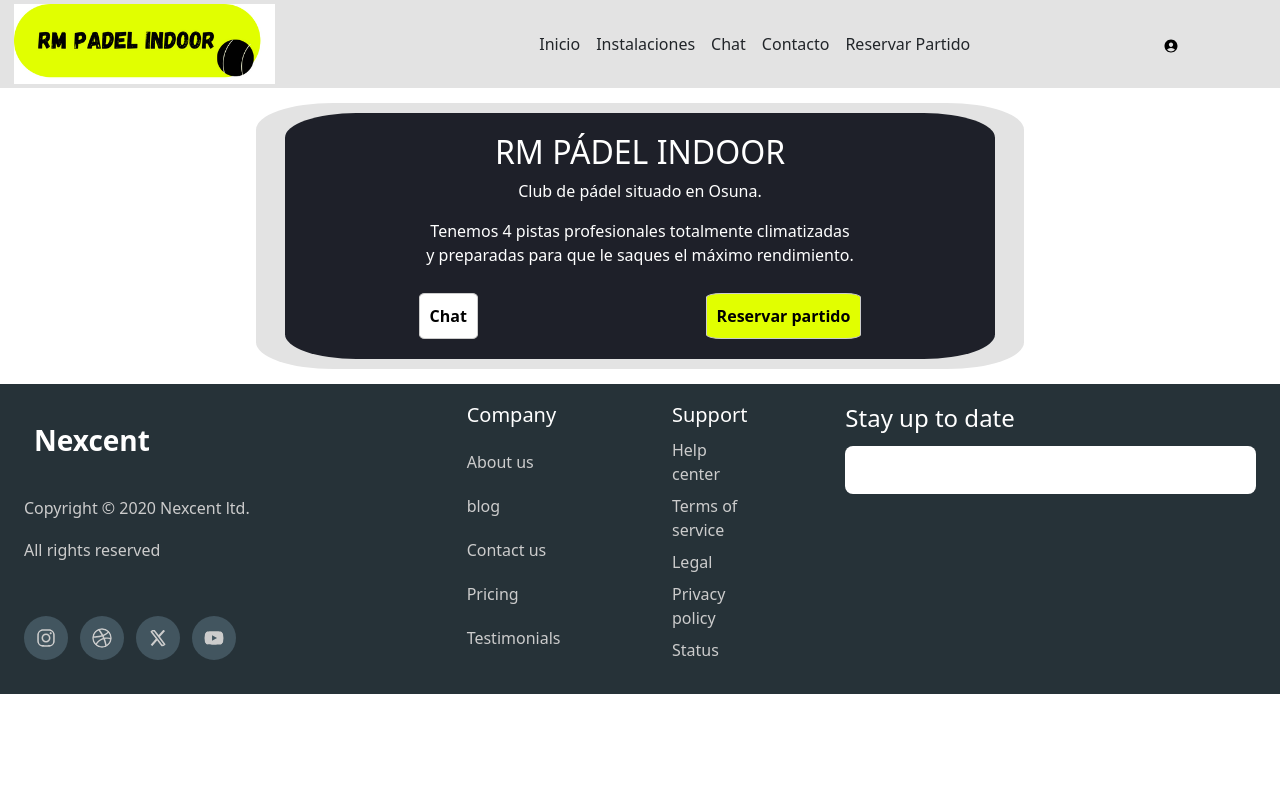
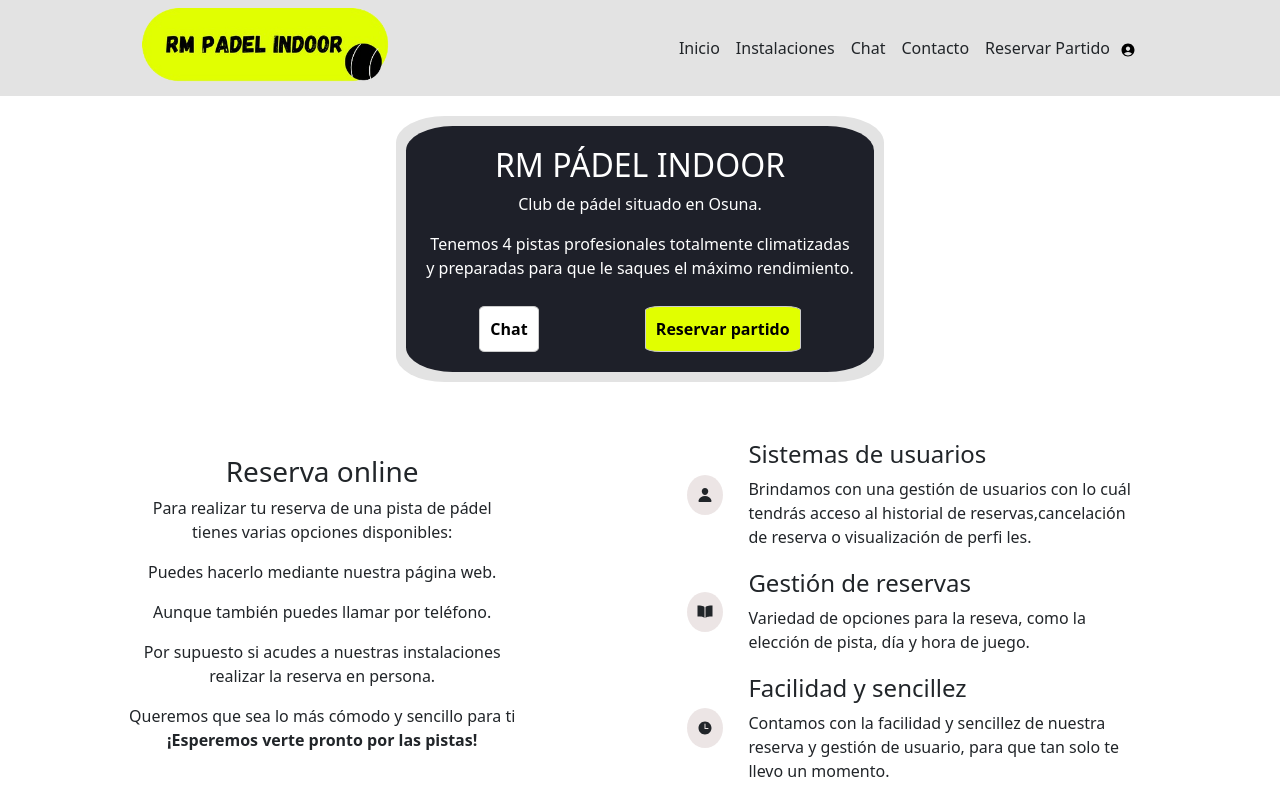
Before and after one commit to rubenmh4/frontTFG, a React (Vite) app in the folder front-end-tfg/: page / in a window 1280 px wide. Shown: the top 800 px of the page. Built offline with nearby package versions, Linux system fonts and the light colour scheme.

Commit message:
Mejora y avance de index, cambios en header como log,responsive..

```diff
--- a/front-end-tfg/src/Pages/Index/Index.css
+++ b/front-end-tfg/src/Pages/Index/Index.css
@@ -5,21 +5,19 @@
     align-items: center;
     width: 100%;
     color: white;
-    margin-top: 15px;
-    margin-bottom: 15px;
+    margin-top: 20px;
+    margin-bottom: 20px;
 
 }
 .index-ajuste{
     display: flex;
     background-color: #e3e3e3;
-    width: 60%;
     padding: 10px;
     border-radius: 10%;
 }
 
 .index-subContainer {
     padding: 20px;
-    width: 95%;
     background-color: #1E2029;
     display: flex;
     flex-direction: column;
@@ -49,3 +47,36 @@
     font-weight: bold;
     background-color: #ffff;
 }
+
+.index-container-mid {
+    display: flex;
+    flex-direction: row;
+    justify-content: space-around;
+    align-items: center;
+    margin:1.5rem;
+    padding: 1.5rem;
+}
+
+.index-info-reserva {
+    display: flex;
+    flex-direction: column;
+    text-align: center;
+}
+.index-info-section {
+    display: flex;
+    flex-direction: column;
+    width: 40%;
+    text-align: left;
+}
+
+
+@media screen and (max-width:850px) {
+    .index-container-mid {
+        flex-direction: column;
+    }
+
+    .index-info-section {
+        width: 60%;
+        margin-top: 20px;
+    }
+}
--- a/front-end-tfg/src/Pages/Index/Index.jsx
+++ b/front-end-tfg/src/Pages/Index/Index.jsx
@@ -1,7 +1,30 @@
+import { Link } from "react-router-dom";
 import "./Index.css";
+import { IoPerson ,IoBookSharp,IoTime  } from "react-icons/io5";
+import { Card } from "../../components/card/Card";
 
 export const Index = () => {
+
+  const itemsInfo =  [
+    {
+        title:'Sistemas de usuarios',
+        span: 'Brindamos con una gestión de usuarios con lo cuál tendrás acceso al historial de reservas,cancelación de reserva o visualización de perfi les.',
+        icon: <IoPerson/>
+    },
+    {
+        title:'Gestión de reservas',
+        span: 'Variedad de opciones para la reseva, como la elección de pista, día y hora de juego.',
+        icon:<IoBookSharp />
+    },
+    {
+        title:'Facilidad y sencillez',
+        span: 'Contamos con la facilidad y sencillez de nuestra reserva y gestión de usuario, para que tan solo te llevo un momento.',
+        icon:<IoTime  />
+    }
+
+  ]
   return (
+    <>
     <div className="index-container">
       <div className="index-ajuste">
         <div className="index-subContainer">
@@ -14,17 +37,47 @@ export const Index = () => {
             </p>
           </div>
           <div className="index-buttons">
-            <button className="index-button">Chat</button>
-            <button className="index-button-lima">Reservar partido</button>
+            <button className="index-button"> <Link to="/chat" className="header-route">
+                  Chat
+                </Link></button>
+            <button className="index-button-lima"> <Link to="/reservarPartido" className="header-route">
+                  Reservar partido
+                </Link></button>
           </div>
         </div>
       </div>
     </div>
+
+    <div className="index-container-mid">
+        <div className="index-info-reserva">
+          <h3>Reserva online</h3>
+          <p>Para realizar tu reserva de una pista de pádel <br />
+            tienes varias opciones disponibles:
+          </p>
+          <p>
+            Puedes hacerlo mediante nuestra página web.
+          </p>
+          <p>
+            Aunque también puedes llamar por teléfono.
+          </p>
+          <p>Por supuesto si acudes a nuestras instalaciones <br />
+            realizar la reserva en persona.
+          </p>
+          <p>
+            Queremos que sea lo más cómodo y sencillo para ti <br />
+            <b>¡Esperemos verte pronto por las pistas!</b>
+          </p>
+        </div>
+        <div className="index-info-section">
+            {
+              itemsInfo.map((item,index) => (
+                <Card key={index} title={item.title} span={item.span}>
+                  {item.icon}
+                </Card>
+              ))
+            }
+        </div>
+    </div>
+    </>
   );
 };
-
-/* <h2>RM PÁDEL INDOOR</h2>
-                <p>Club de pádel situado en Osuna</p>
-                <p>Tenemoms 4 pistas profesionales totalmente climatizadas
-                y preparadas para que le saques el máximo rendimiento.
-                </p>*/
--- a/front-end-tfg/src/Pages/Instalaciones/Instalaciones.jsx
+++ b/front-end-tfg/src/Pages/Instalaciones/Instalaciones.jsx
@@ -1,22 +1,28 @@
+import { IoHomeOutline ,IoStarOutline,IoThermometer,IoFlashlightOutline  } from "react-icons/io5"
+
 import { Card } from "../../components/card/Card"
 
 export const Instalaciones = ()=> {
     const itemsCard =  [
         {
             title:'Recinto Indoor',
-            span: 'Disfruta del pádel con cualquier clima en cualquier época.'
+            span: 'Disfruta del pádel con cualquier clima en cualquier época.',
+            icon: <IoHomeOutline/>
         },
         {
             title:'Pistas de Calidad',
-            span: 'Máxima calidad para los jugadores más exigentes.'
+            span: 'Máxima calidad para los jugadores más exigentes.',
+            icon:<IoStarOutline/>
         },
         {
             title:'Climatización',
-            span: 'Nuestro recinto se encuentra 100% climatizado.'
+            span: 'Nuestro recinto se encuentra 100% climatizado.',
+            icon:<IoThermometer />
         },
         {
             title:'Iluminación Led',
-            span: 'Garantizamos una excelente visibilidad y comodidad.'
+            span: 'Garantizamos una excelente visibilidad y comodidad.',
+            icon:<IoFlashlightOutline />
         },
 ]
 
@@ -33,7 +39,9 @@ return (
 
            {
                itemsCard.map((item,index) => (
-                   <Card className='card' key={index} title={item.title} span={item.span}/>
+                   <Card className='card' key={index} title={item.title} span={item.span}>
+                    {item.icon}
+                   </Card>
                 ))
             }
             </div>
--- a/front-end-tfg/src/components/Header/Header.css
+++ b/front-end-tfg/src/components/Header/Header.css
@@ -10,11 +10,7 @@ nav {
 }
 .header-logo {
   display: flex;
-  flex-wrap: wrap;
-  width: 25%;
-  margin-left: 10px;
-  padding: 4px;
-  flex: auto;
+  padding: 8px;
 }
 .header-logo img {
   max-height:80px;
@@ -27,7 +23,7 @@ nav {
   flex-direction: row;
   justify-content: space-around;
   align-items: center;
-  width: 65%;
+
 }
 .header-routes {
   display: flex;
@@ -69,7 +65,7 @@ button {
   }
   nav {
     flex-direction: column;
-    justify-content: start;
+    justify-content: center;
   }
   .header-container-burger {
     display: flex;
--- a/front-end-tfg/src/components/Header/Header.jsx
+++ b/front-end-tfg/src/components/Header/Header.jsx
@@ -2,8 +2,8 @@ import { Link } from "react-router-dom";
 import "./Header.css";
 import { useState } from "react";
 import { GiHamburgerMenu } from "react-icons/gi";
-import { IoPersonCircle } from "react-icons/io5";
-import logo from './LogoRmPadel.png'
+import { IoPersonCircle  } from "react-icons/io5";
+import logo from './LogoPadelIndoor.png'
 
 export const Header = () => {
   const [isOpen, setIsOpen] = useState(false);
@@ -23,6 +23,7 @@ export const Header = () => {
             <ul className="header-routes">
               <li>
                 <Link to="/" className="header-route">
+
                   Inicio
                 </Link>
               </li>
--- a/front-end-tfg/src/components/card/Card.css
+++ b/front-end-tfg/src/components/card/Card.css
@@ -5,6 +5,7 @@ main {
     max-width: fit-content;
     justify-content: space-around;
     margin: 10px;
+    gap: 20px;
 }
 .icono {
     height: 40px ;
--- a/front-end-tfg/src/components/card/Card.jsx
+++ b/front-end-tfg/src/components/card/Card.jsx
@@ -1,13 +1,14 @@
-import { IoPersonCircle } from "react-icons/io5";
 import './Card.css'
 
-export const Card =  ({title,span})=> {
+export const Card =  ({title,span, children})=> {
 
 
     return(
         <main>
             <div className="icono">
-                <IoPersonCircle/>
+               {
+               children
+               }
             </div>
             <div className="text">
                 <h4>{title}</h4>
```
Also changed, not shown: front-end-tfg/src/components/Header/LogoPadelIndoor.png (added), front-end-tfg/src/components/Header/LogoRmPadel.png (deleted).
